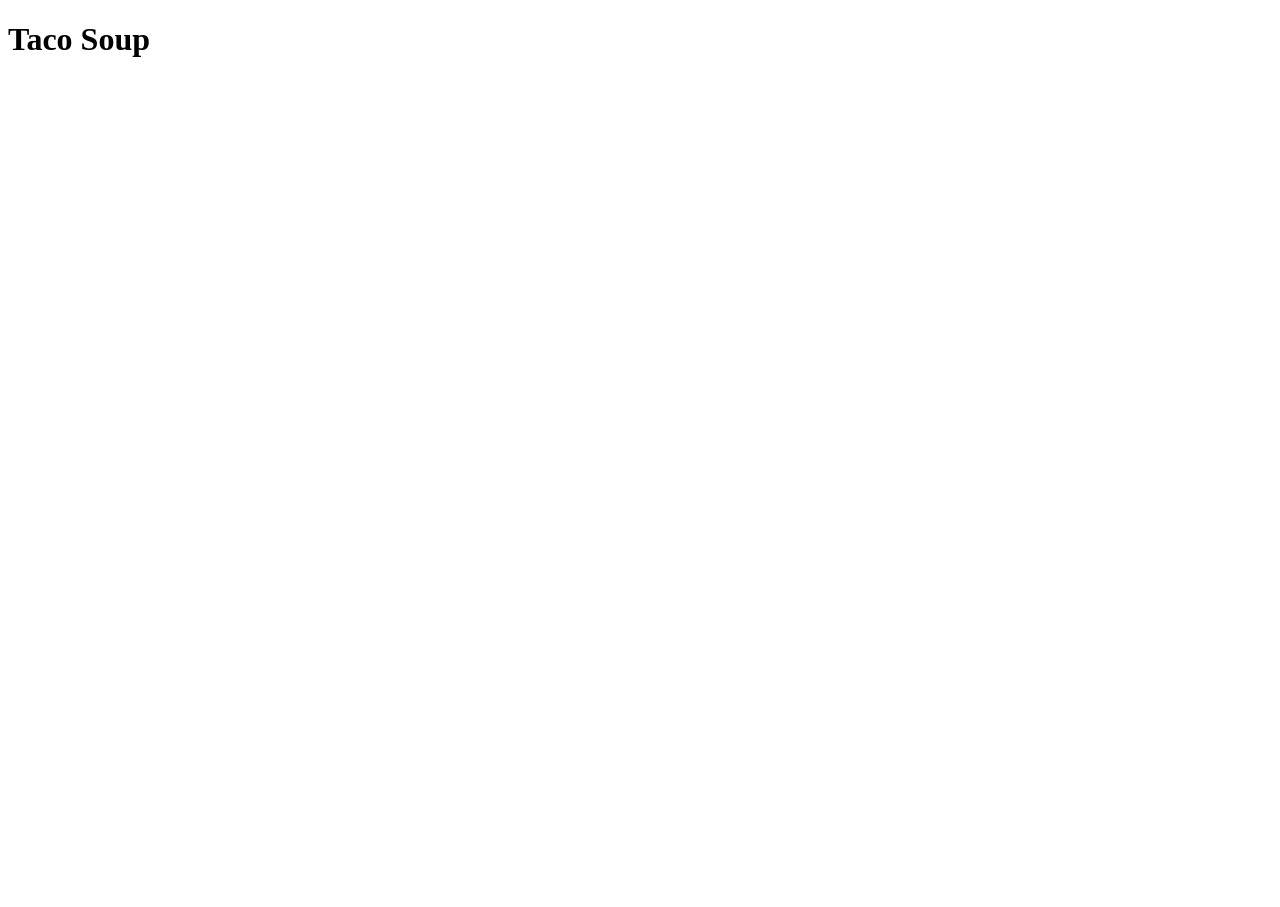
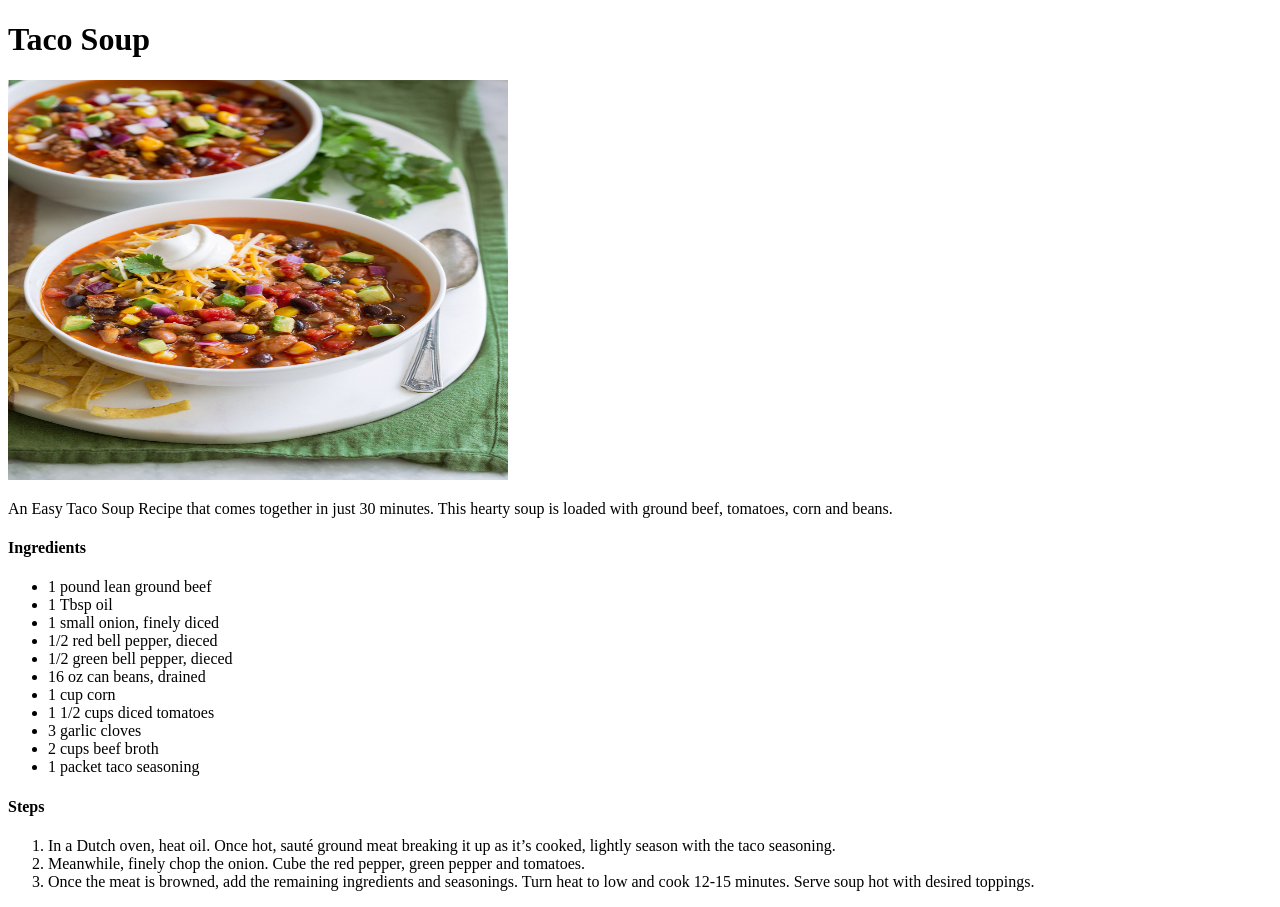
Before and after one commit to ryanmcadie/odin-recipes, a plain HTML site: page recipes/taco-soup.html in a window 1280 px wide. Before the commit the page ends 800 px from the top, so only its background shows below. Drawn offline with Linux system fonts and the light colour scheme.

Commit message:
Chnaged taco-soup.html

```diff
--- a/recipes/taco-soup.html
+++ b/recipes/taco-soup.html
@@ -8,5 +8,30 @@
     <body>
         <h1>Taco Soup</h1>
 
+        <img src="../images/taco-soup.jpeg" alt="Picture of Taco Soup" width="500" height="400">
+
+        <p>An Easy Taco Soup Recipe that comes together in just 30 minutes. This hearty soup is loaded with ground beef, tomatoes, corn and beans.</p>
+
+        <h4>Ingredients</h4>
+            <ul>
+                <li>1 pound lean ground beef</li>
+                <li>1 Tbsp oil</li>
+                <li>1 small onion, finely diced</li>
+                <li>1/2 red bell pepper, dieced</li>
+                <li>1/2 green bell pepper, dieced</li>
+                <li>16 oz can beans, drained</li>
+                <li>1 cup corn</li>
+                <li>1 1/2 cups diced tomatoes</li>
+                <li>3 garlic cloves</li>
+                <li>2 cups beef broth</li>
+                <li>1 packet taco seasoning</li>
+            </ul>
+
+        <h4>Steps</h4>
+            <ol>
+                <li>In a Dutch oven, heat oil. Once hot, sauté ground meat breaking it up as it’s cooked, lightly season with the taco seasoning.</li>
+                <li>Meanwhile, finely chop the onion. Cube the red pepper, green pepper and tomatoes.</li>
+                <li>Once the meat is browned, add the remaining ingredients and seasonings. Turn heat to low and cook 12-15 minutes. Serve soup hot with desired toppings.</li>
+            </ol>
     </body>
 </html>
```
